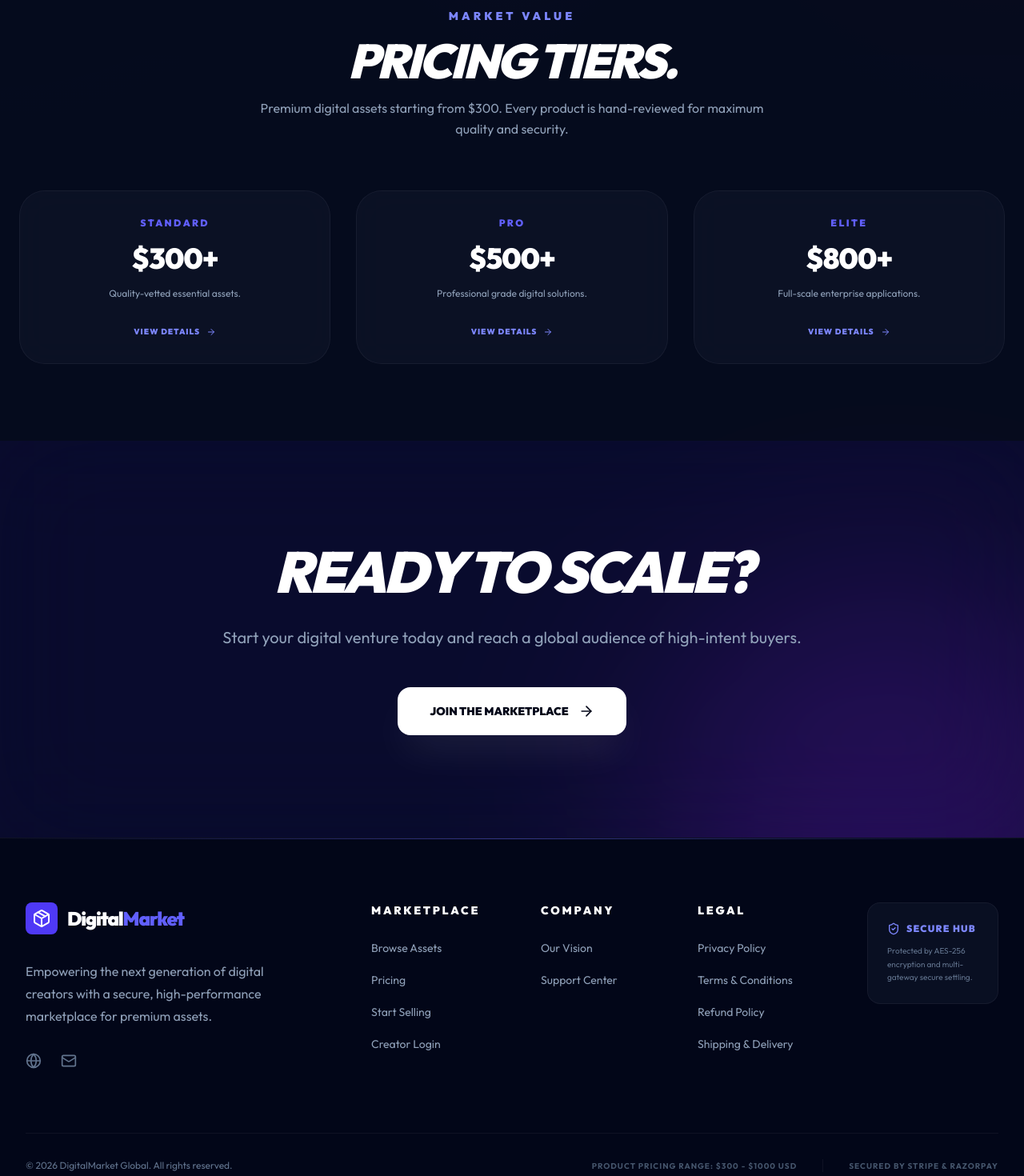
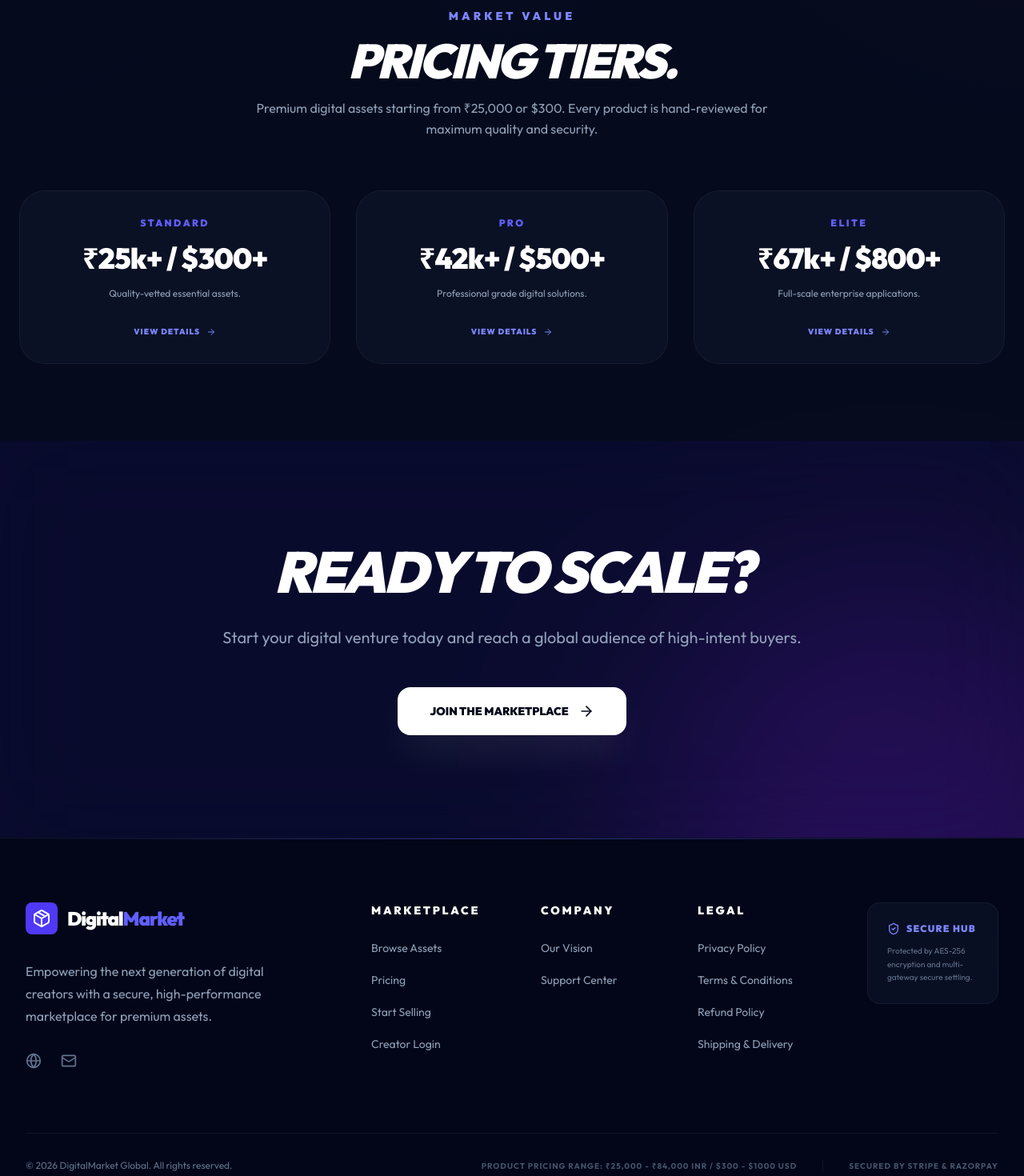
Before and after one commit to karma0340/market, a Next.js app in the folder frontend/: page / in a window 1280 px wide. Shown: the part 2060-3530 px from the top of the page at 80% size. Built offline with nearby package versions, Linux system fonts and the light colour scheme; no server answers.

Commit message:
fix: replace hardcoded $ with dynamic currency symbols (INR/USD) across all dashboards and marketing pages

```diff
--- a/frontend/src/app/dashboard/admin/page.js
+++ b/frontend/src/app/dashboard/admin/page.js
@@ -91,6 +91,8 @@ export default function AdminDashboard() {
       toast.error('Failed to process withdrawal');
     }
   };
+
+  const getCurrencySymbol = (currency) => currency === 'INR' ? '₹' : '$';
 
   if (!mounted) return null;
 
@@ -243,7 +245,7 @@ export default function AdminDashboard() {
                         <p className="text-[10px] sm:text-sm text-slate-400 flex flex-wrap items-center gap-x-2 gap-y-1">
                           Creator: <span className="text-white font-bold">{product.sellerId?.name}</span>
                           <span className="hidden sm:inline">•</span>
-                          Price: <span className="text-indigo-400 font-black">${product.price}</span>
+                          Price: <span className="text-indigo-400 font-black">{getCurrencySymbol(product.currency)}{product.price}</span>
                         </p>
                       </div>
                     </div>
@@ -346,7 +348,7 @@ export default function AdminDashboard() {
                     </div>
                     <div className="text-slate-300 font-medium truncate">{order.productId?.title}</div>
                     <div className="uppercase text-[10px] font-black text-indigo-400 tracking-widest">{order.paymentType}</div>
-                    <div className="text-white font-black">${order.amount}</div>
+                    <div className="text-white font-black">{getCurrencySymbol(order.currency)}{order.amount}</div>
                     <div>
                       <span className={`px-3 py-1 rounded-full text-[8px] font-black uppercase tracking-widest ${
                         order.status === 'paid' ? 'bg-green-500/10 text-green-400' : 'bg-amber-500/10 text-amber-500'
@@ -400,7 +402,7 @@ export default function AdminDashboard() {
                   <div className="grid grid-cols-2 gap-6">
                     <div>
                       <div className="text-[10px] font-black uppercase tracking-widest text-indigo-400 mb-2">Price</div>
-                      <div className="text-3xl font-black text-white">${selectedProduct.price}</div>
+                      <div className="text-3xl font-black text-white">{getCurrencySymbol(selectedProduct.currency)}{selectedProduct.price}</div>
                     </div>
                     <div>
                       <div className="text-[10px] font-black uppercase tracking-widest text-indigo-400 mb-2">Category</div>
@@ -451,7 +453,7 @@ export default function AdminDashboard() {
 
               <div className="bg-purple-600/10 p-8 rounded-[24px] border border-purple-500/20 text-center mb-8">
                 <div className="text-[10px] font-black uppercase tracking-widest text-purple-400 mb-2">Requested Amount</div>
-                <div className="text-5xl font-black text-white tracking-tighter">${selectedPayout.amount.toFixed(2)}</div>
+                <div className="text-5xl font-black text-white tracking-tighter">{getCurrencySymbol(selectedPayout.userId?.payoutMethod?.includes('INR') ? 'INR' : 'USD')}{selectedPayout.amount.toFixed(2)}</div>
                 <div className="text-xs text-slate-400 mt-2">Date: {new Date(selectedPayout.createdAt).toLocaleString()}</div>
               </div>
 
--- a/frontend/src/app/dashboard/user/page.js
+++ b/frontend/src/app/dashboard/user/page.js
@@ -98,6 +98,8 @@ export default function UserDashboard() {
     }
   };
 
+  const getCurrencySymbol = (currency) => currency === 'INR' ? '₹' : '$';
+
   const formatOrderTime = (dateString) => {
     const date = new Date(dateString);
     return date.toLocaleTimeString('en-US', { hour: '2-digit', minute: '2-digit', hour12: true });
@@ -196,7 +198,8 @@ export default function UserDashboard() {
                   </div>
                   <div className="bg-white/[0.03] p-5 rounded-3xl border border-white/5 text-center hover:bg-white/[0.05] transition-all">
                     <div className="text-2xl sm:text-3xl font-black text-indigo-400 mb-1">
-                      ${orders.reduce((acc, curr) => acc + curr.amount, 0).toFixed(0)}
+                      ${orders.filter(o => o.currency !== 'INR').reduce((acc, curr) => acc + curr.amount, 0).toFixed(0)}
+                      {orders.some(o => o.currency === 'INR') && ` + ₹${orders.filter(o => o.currency === 'INR').reduce((acc, curr) => acc + curr.amount, 0).toFixed(0)}`}
                     </div>
                     <div className="text-[8px] sm:text-[9px] uppercase font-black text-slate-500 tracking-[0.2em]">Investment</div>
                   </div>
@@ -290,7 +293,7 @@ export default function UserDashboard() {
                         <div className="flex items-center gap-4 sm:gap-8 flex-shrink-0 pr-2">
                           <div className="text-right hidden sm:block">
                             <div className="text-[8px] font-black text-slate-600 uppercase tracking-widest mb-0.5 italic">Value</div>
-                            <div className="text-xl sm:text-2xl font-black text-white tracking-tighter">${order.amount.toFixed(2)}</div>
+                            <div className="text-xl sm:text-2xl font-black text-white tracking-tighter">{getCurrencySymbol(order.currency)}{order.amount.toFixed(2)}</div>
                           </div>
 
                           {order.status === 'paid' && order.productId ? (
--- a/frontend/src/app/page.js
+++ b/frontend/src/app/page.js
@@ -178,15 +178,15 @@ export default function Home() {
             <h2 className="text-indigo-400 font-black uppercase tracking-[0.3em] text-[10px] sm:text-sm mb-4">Market Value</h2>
             <h3 className="text-3xl sm:text-6xl font-black text-white tracking-tighter uppercase italic">PRICING TIERS.</h3>
             <p className="mt-4 text-slate-400 text-sm sm:text-base max-w-2xl mx-auto leading-relaxed">
-              Premium digital assets starting from $300. Every product is hand-reviewed for maximum quality and security.
+              Premium digital assets starting from ₹25,000 or $300. Every product is hand-reviewed for maximum quality and security.
             </p>
           </div>
 
           <div className="grid grid-cols-1 md:grid-cols-3 gap-8">
             {[
-              { tier: "Standard", price: "$300+", desc: "Quality-vetted essential assets." },
-              { tier: "Pro", price: "$500+", desc: "Professional grade digital solutions." },
-              { tier: "Elite", price: "$800+", desc: "Full-scale enterprise applications." }
+              { tier: "Standard", price: "₹25k+ / $300+", desc: "Quality-vetted essential assets." },
+              { tier: "Pro", price: "₹42k+ / $500+", desc: "Professional grade digital solutions." },
+              { tier: "Elite", price: "₹67k+ / $800+", desc: "Full-scale enterprise applications." }
             ].map((p, i) => (
               <div key={i} className="glass p-8 rounded-[32px] border border-white/5 text-center group hover:border-indigo-500/50 transition-all duration-500">
                 <div className="text-indigo-500 font-black text-xs uppercase tracking-[0.2em] mb-4">{p.tier}</div>
--- a/frontend/src/app/pricing/page.js
+++ b/frontend/src/app/pricing/page.js
@@ -31,7 +31,7 @@ export default function PricingPage() {
           {[
             {
               title: "Standard Assets",
-              range: "$300 - $500",
+              range: "₹25,000 - ₹42,000 / $300 - $500",
               desc: "Perfect for independent creators and small projects.",
               features: ["Verified Quality", "Standard License", "Community Support", "Instant Delivery"],
               icon: <Package className="h-6 w-6 text-blue-400" />,
@@ -39,7 +39,7 @@ export default function PricingPage() {
             },
             {
               title: "Premium Assets",
-              range: "$500 - $800",
+              range: "₹42,000 - ₹67,000 / $500 - $800",
               desc: "High-performance code and exclusive designs for professionals.",
               features: ["Priority Review", "Commercial License", "Email Support", "Lifetime Updates"],
               icon: <Star className="h-6 w-6 text-indigo-400" />,
@@ -48,7 +48,7 @@ export default function PricingPage() {
             },
             {
               title: "Enterprise Solutions",
-              range: "$800 - $1000",
+              range: "₹67,000 - ₹84,000 / $800 - $1000",
               desc: "Full-scale applications and advanced architecture for businesses.",
               features: ["VIP Review", "Extended License", "Direct Support", "Source Code Access"],
               icon: <Zap className="h-6 w-6 text-purple-400" />,
@@ -124,8 +124,7 @@ export default function PricingPage() {
             <DollarSign className="h-8 w-8 text-indigo-500" />
           </div>
           <h3 className="text-2xl font-black text-white mb-4 uppercase italic">Secure Transactions</h3>
-          <p className="text-slate-400 leading-relaxed">
-            All prices are in USD. We use Razorpay and Stripe to ensure your payments are 100% secure.
+            Prices are displayed in your local currency (INR/USD). We use Razorpay and Stripe to ensure your payments are 100% secure.
             Our digital delivery system guarantees instant access to your assets upon successful payment.
           </p>
         </div>
--- a/frontend/src/components/Footer.js
+++ b/frontend/src/components/Footer.js
@@ -74,7 +74,7 @@ export default function Footer() {
         <div className="mt-20 border-t border-white/5 pt-8 flex flex-col md:flex-row items-center justify-between gap-6 md:gap-4">
           <p className="text-xs text-slate-500 text-center md:text-left">&copy; {currentYear} DigitalMarket Global. All rights reserved.</p>
           <div className="flex flex-col md:flex-row items-center gap-4 md:gap-8">
-            <span className="text-[10px] font-bold text-slate-600 tracking-widest uppercase text-center">Product Pricing Range: $300 - $1000 USD</span>
+            <span className="text-[10px] font-bold text-slate-600 tracking-widest uppercase text-center">Product Pricing Range: ₹25,000 - ₹84,000 INR / $300 - $1000 USD</span>
             <div className="hidden md:block h-4 w-px bg-white/5"></div>
             <span className="text-[10px] font-bold text-slate-600 tracking-widest uppercase text-center">Secured by Stripe & Razorpay</span>
           </div>
```
